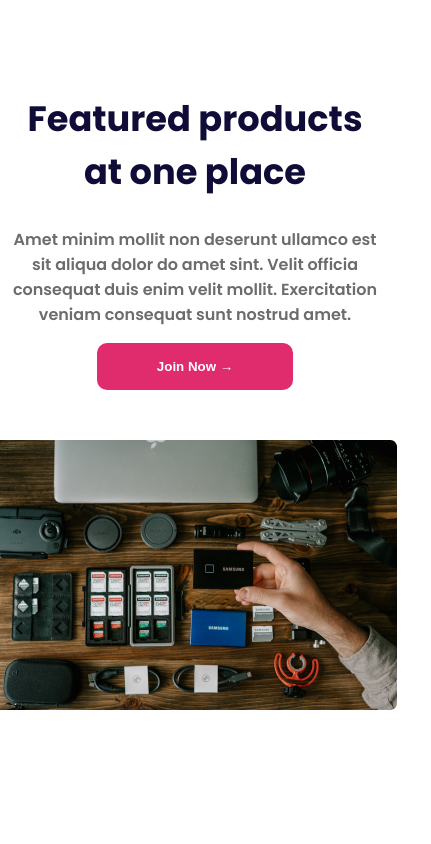
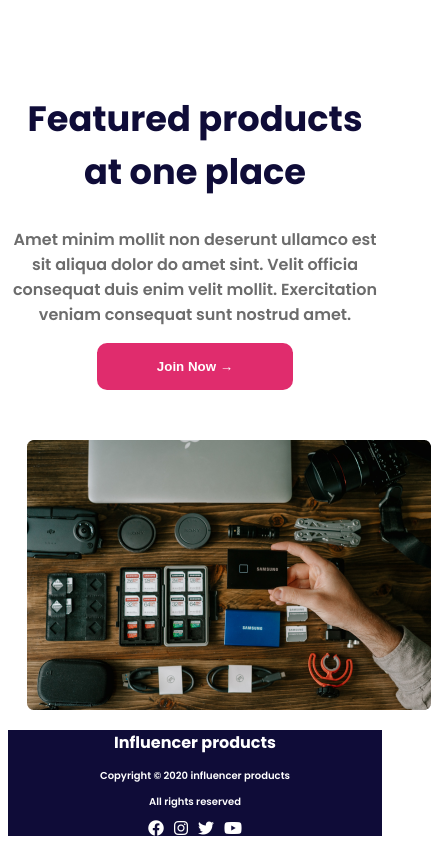
Before and after one commit to JobayerProdhan/influencer-websites, a plain HTML site: page index.html in a window 390 px wide. Shown: the part 7269-8113 px from the top of the page, 431 px wide, since content can reach past the window. Before the commit the page ends 7994 px from the top, so only its background shows below. Drawn offline with Linux system fonts and the light colour scheme.

Commit message:
all added

```diff
--- a/index.html
+++ b/index.html
@@ -154,7 +154,17 @@
        </section>
     </main>
     <footer>
-
+       <div class="footer-text">
+        <h2>Influencer products</h2>
+        <p>Copyright © 2020  influencer products</p>
+        <p>All rights reserved</p>
+       </div>
+       <div class="footer-icon">
+        <i class="fa-brands fa-facebook"></i>
+        <i class="fa-brands fa-instagram"></i>
+        <i class="fa-brands fa-twitter"></i>
+        <i class="fa-brands fa-youtube"></i>
+       </div>
     </footer>
 </body>
 </html>
--- a/styles/style.css
+++ b/styles/style.css
@@ -208,6 +208,17 @@ ul>li a:hover{
     transform: scale(1.05);
 }
 
+footer{
+    background-color: #0f0c38;
+    text-align: center;
+    color: white;
+}
+.footer-icon{
+    display: flex;
+   text-align: center;
+   justify-content: center;
+   gap: 10px;
+}
 
 
 
@@ -308,4 +319,15 @@ ul>li a:hover{
     .join-now-text{
         text-align: center;
     }
+
+    .join-now-img{
+        width: 90%
+    }
+
+    .footer-text h2{
+        font-size: 16px;
+    }
+    .footer-text p{
+        font-size: 10px;
+    }
 }
```
